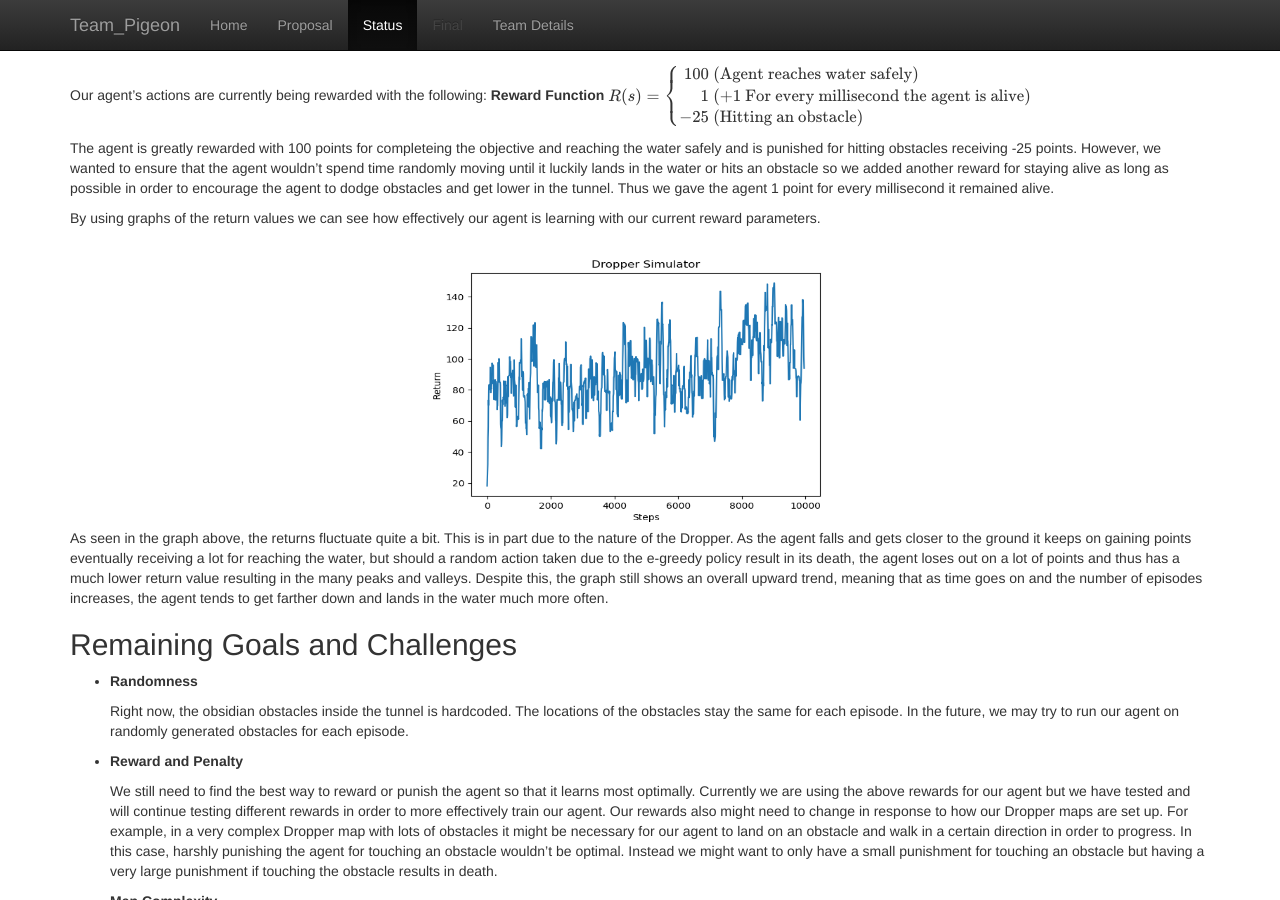
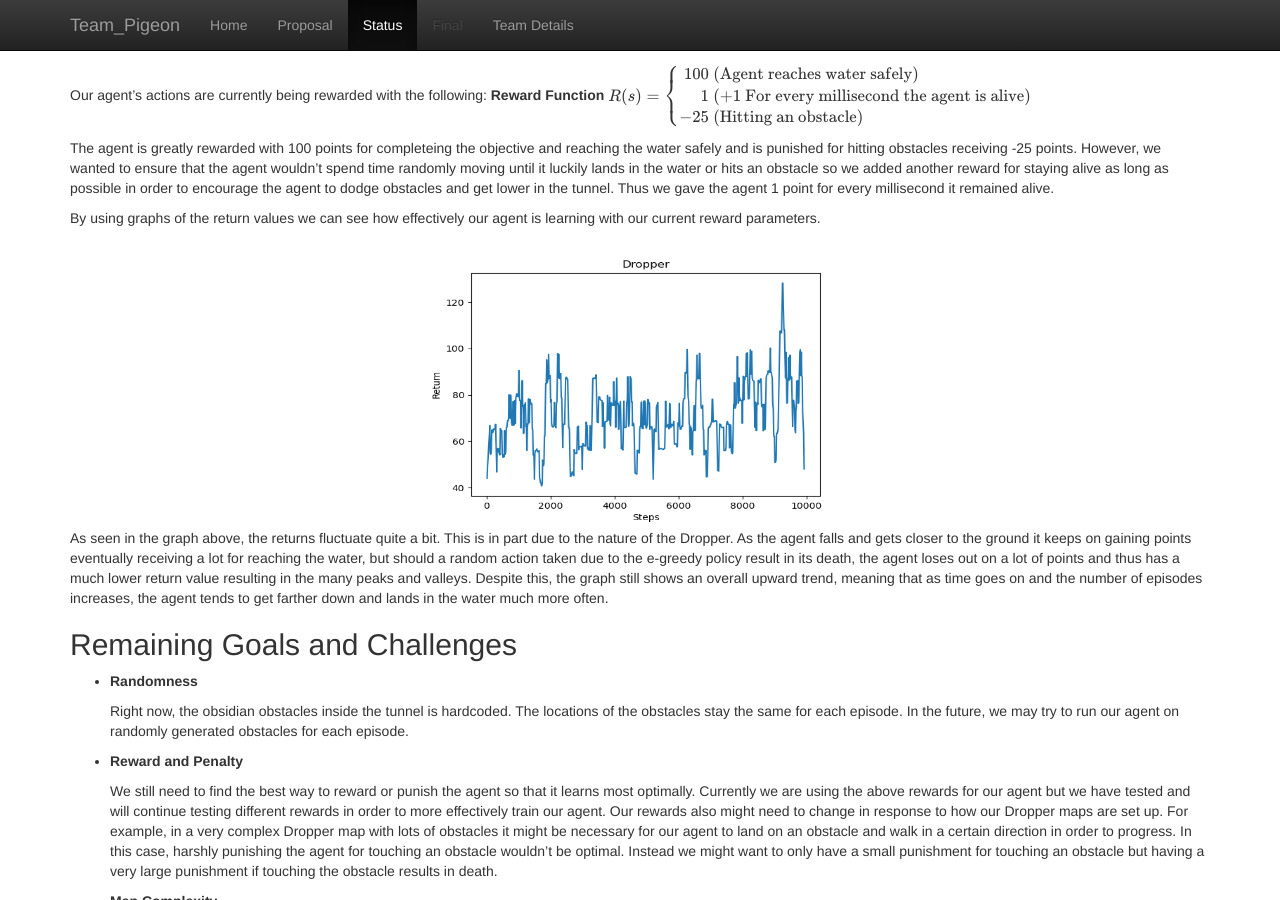
Before and after one commit to shanshs/Team-Pigeon, a Jekyll site: the page built from docs/status.md, in a window 1280 px wide and 900 px high, scrolled down 1854 px. Built offline with Jekyll 4.4.1, drawn with Linux system fonts in a browser that asks for light colours; formulas are drawn with MathJax 3.

Commit message:
Update status.md

```diff
--- a/docs/status.md
+++ b/docs/status.md
@@ -99,7 +99,7 @@ The agent is greatly rewarded with 100 points for completeing the objective and
 
 By using graphs of the return values we can see how effectively our agent is learning with our current reward parameters.
 
-<div style="text-align:center"><img src="returns_PPO.png" width="450" height="290"/></div>
+<div style="text-align:center"><img src="returns_DQN.png" width="450" height="290"/></div>
 
 As seen in the graph above, the returns fluctuate quite a bit. This is in part due to the nature of the Dropper. As the agent falls and gets closer to the ground it keeps on gaining points eventually receiving a lot for reaching the water, but should a random action taken due to the e-greedy policy result in its death, the agent loses out on a lot of points and thus has a much lower return value resulting in the many peaks and valleys. Despite this, the graph still shows an overall upward trend, meaning that as time goes on and the number of episodes increases, the agent tends to get farther down and lands in the water much more often.
 
```
